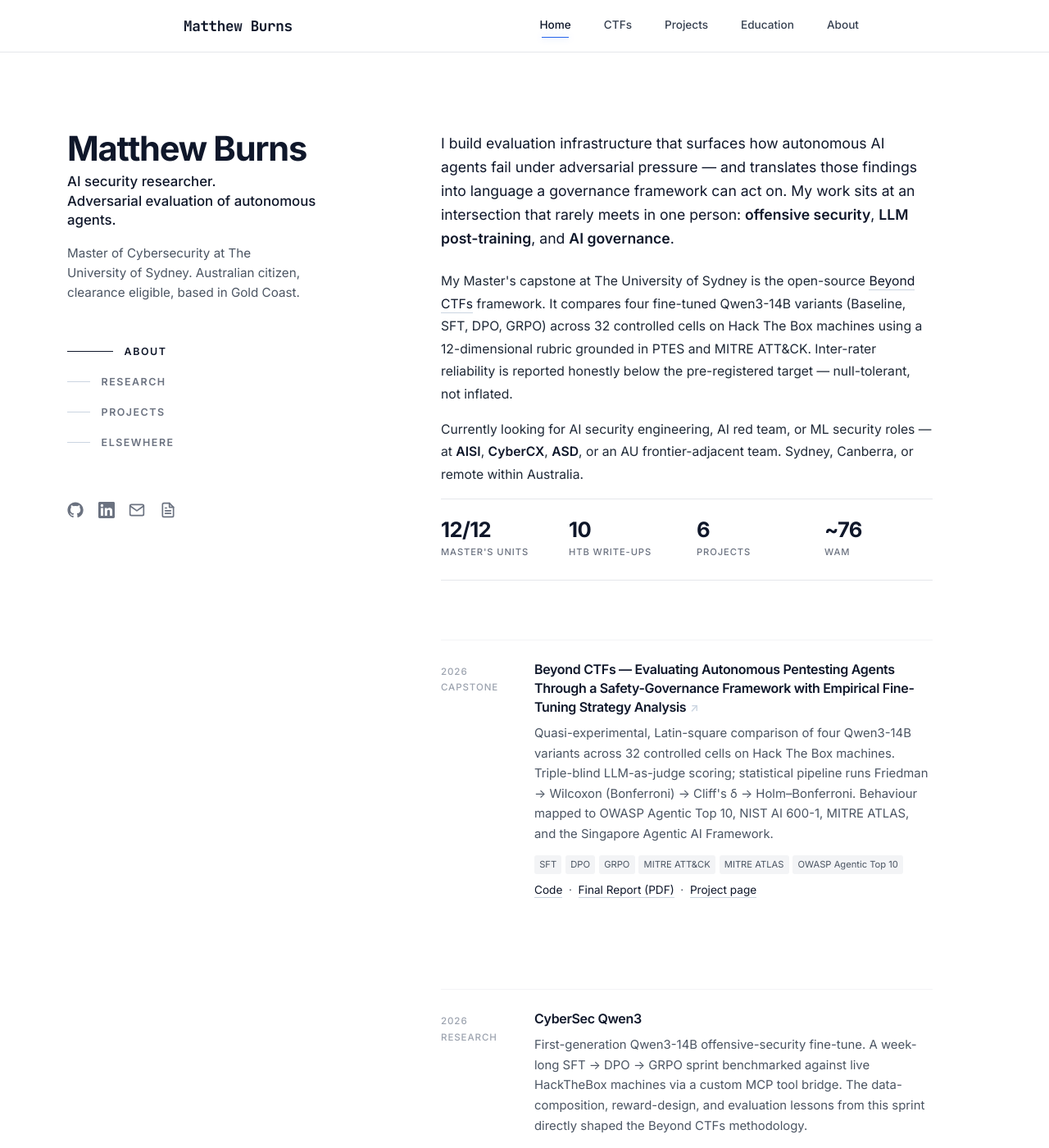
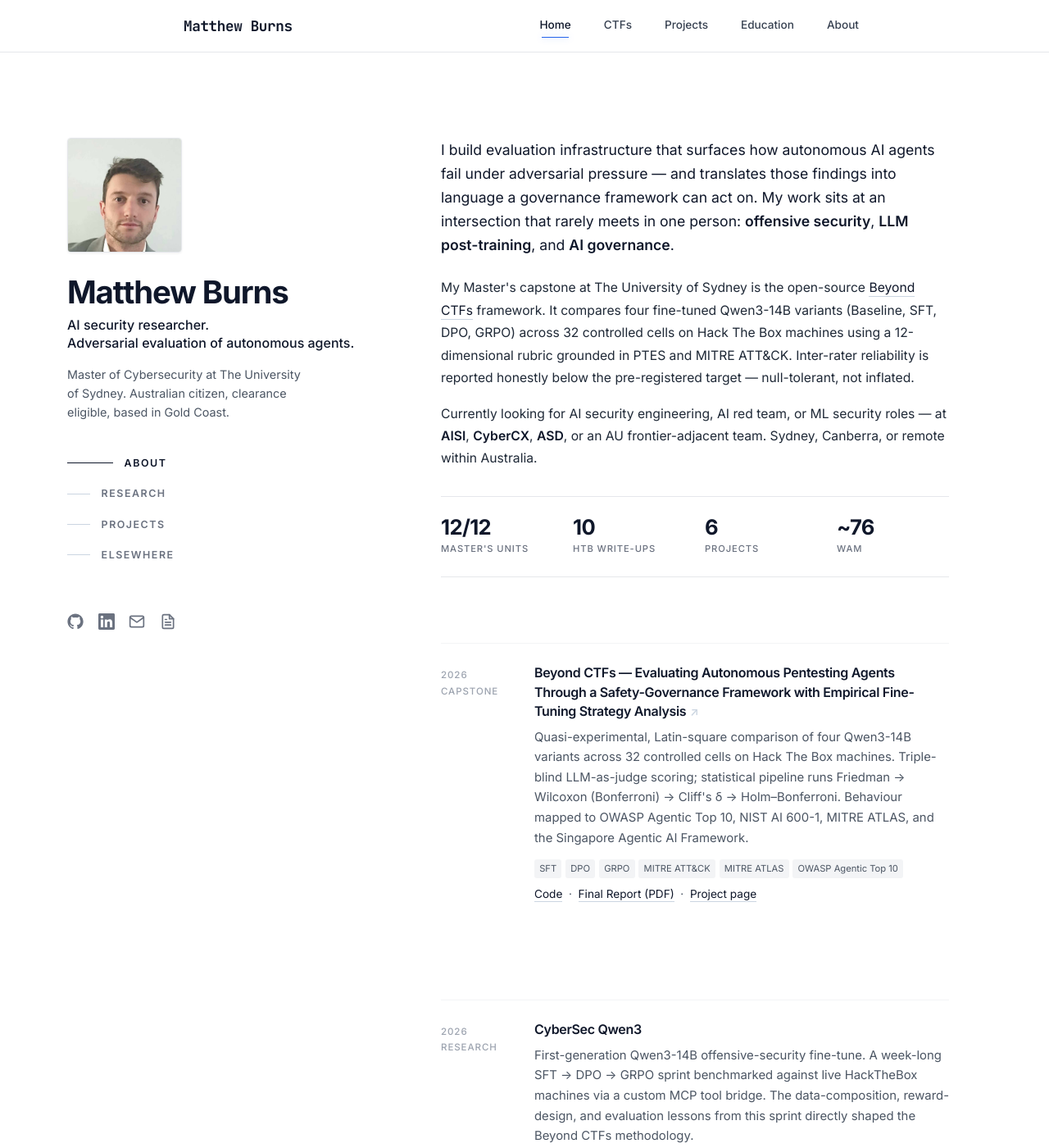
Before and after one commit to mburns00/mburns00.github.io, a Jekyll site: the page built from index.html, in a window 1280 px wide and 1400 px high. Shown: the whole window at 82% size. Built offline with Jekyll 4.4.1, drawn with Linux system fonts in a browser that asks for light colours; some web fonts are replaced.

Commit message:
home: photo back in sidebar w/ face centered (object-position center 32%, 140px square); spacing audit — tighter sidebar top, looser section gaps, stats line clear above-spacing

```diff
--- a/index.html
+++ b/index.html
@@ -30,24 +30,40 @@ title: "Home"
   /* ─── Sidebar ─── */
   .home-side {
     position: sticky;
-    top: 6rem;
-    padding-top: 3rem;
+    top: 5rem;
+    padding-top: 3.5rem;
     padding-bottom: 3rem;
     align-self: start;
-    max-height: calc(100vh - 4rem);
+    max-height: calc(100vh - 5rem);
     display: flex;
     flex-direction: column;
   }
+  /* Profile photo at top of sidebar */
+  .home-photo {
+    width: 140px;
+    height: 140px;
+    border-radius: 4px;
+    object-fit: cover;
+    object-position: center 32%;
+    border: 1px solid #e5e7eb;
+    box-shadow: 0 1px 3px rgba(15, 23, 42, 0.06);
+    margin: 0 0 1.75rem 0;
+    display: block;
+    filter: grayscale(0.04);
+    transition: filter 200ms ease;
+  }
+  .home-photo:hover { filter: grayscale(0); }
+
   .home-name {
-    font-size: clamp(2rem, 3.5vw, 2.6rem);
+    font-size: clamp(1.85rem, 3.2vw, 2.4rem);
     font-weight: 700;
     color: #0f172a;
-    margin: 0 0 0.4rem 0;
+    margin: 0 0 0.5rem 0;
     letter-spacing: -0.03em;
     line-height: 1.05;
   }
   .home-role {
-    font-size: 1.05rem;
+    font-size: 1rem;
     color: #0f172a;
     margin: 0 0 1rem 0;
     font-weight: 500;
@@ -55,10 +71,10 @@ title: "Home"
   }
   .home-blurb {
     color: #4b5563;
-    font-size: 0.95rem;
+    font-size: 0.9rem;
     line-height: 1.6;
-    margin: 0 0 2.5rem 0;
-    max-width: 30ch;
+    margin: 0 0 2rem 0;
+    max-width: 32ch;
   }
 
   /* ─── Scroll-tied sidebar nav ─── */
@@ -126,11 +142,11 @@ title: "Home"
 
   /* ─── Right content column ─── */
   .home-main {
-    padding: 3rem 0 6rem 0;
-    max-width: 600px;
+    padding: 3.5rem 0 6rem 0;
+    max-width: 620px;
   }
   .home-section {
-    margin-bottom: 4.5rem;
+    margin-bottom: 5rem;
     scroll-margin-top: 6rem;
   }
   .home-section:last-child { margin-bottom: 0; }
@@ -163,12 +179,13 @@ title: "Home"
   /* ─── Section heading (mobile only — hidden on desktop where sidebar serves as nav heading) ─── */
   .home-section h2 {
     display: none;
-    font-size: 0.78rem;
-    font-weight: 700;
-    color: #0f172a;
+    font-size: 0.72rem;
+    font-family: 'JetBrains Mono', monospace;
+    font-weight: 600;
+    color: #6b7280;
     text-transform: uppercase;
     letter-spacing: 0.14em;
-    margin: 0 0 1.25rem 0;
+    margin: 0 0 1.5rem 0;
   }
 
   /* ─── Entry (used in Featured, Projects) ─── */
@@ -244,7 +261,7 @@ title: "Home"
     padding: 1.5rem 0;
     border-top: 1px solid #e5e7eb;
     border-bottom: 1px solid #e5e7eb;
-    margin: 0 0 0.5rem 0;
+    margin: 2rem 0 0 0;
   }
   .stats-line .num {
     font-size: 1.6rem;
@@ -266,7 +283,7 @@ title: "Home"
   @media (max-width: 880px) {
     .home-shell {
       grid-template-columns: 1fr;
-      gap: 2.5rem;
+      gap: 2rem;
       padding: 0 1.25rem;
     }
     .home-side {
@@ -275,6 +292,7 @@ title: "Home"
       max-height: none;
       padding: 2rem 0 0 0;
     }
+    .home-photo { width: 110px; height: 110px; }
     .home-blurb { margin-bottom: 1.5rem; }
     .side-nav { display: none; }
     .home-main {
@@ -293,6 +311,7 @@ title: "Home"
 
   <!-- ─── Sidebar ─── -->
   <aside class="home-side">
+    <img class="home-photo" src="{{ '/assets/images/matthew-burns.jpg' | relative_url }}" alt="Matthew Burns" loading="eager" />
     <h1 class="home-name">Matthew Burns</h1>
     <p class="home-role">AI security researcher.<br>Adversarial evaluation of autonomous agents.</p>
     <p class="home-blurb">Master of Cybersecurity at The University of Sydney. Australian citizen, clearance eligible, based in Gold Coast.</p>
```
